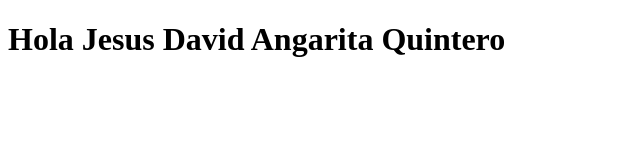
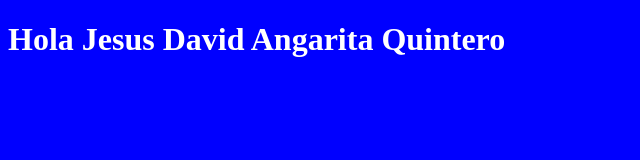
Before and after one commit to Angarita28/ProyectoClass1, a plain HTML site: page index.html in a window 1280 px wide. Shown: the whole page, without its empty margins (0-640 px from the left). Drawn offline with Linux system fonts and the light colour scheme.

Commit message:
Estilos css

```diff
--- a/index.html
+++ b/index.html
@@ -3,9 +3,11 @@
 <head>
     <meta charset="UTF-8">
     <meta name="viewport" content="width=device-width, initial-scale=1.0">
+    <link rel="stylesheet" href=style.css>
     <title>Document</title>
+
 </head>
 <body>
-        <h1>Hola Jesus David Angarita Quintero </h1>
+        <h1> Hola Jesus David Angarita Quintero </h1>
 </body>
 </html>
--- /dev/null
+++ b/style.css
@@ -0,0 +1,7 @@
+body{
+    background-color: blue;
+}
+
+h1{
+    color: white;
+}
```
Also changed, not shown: .css (deleted).
